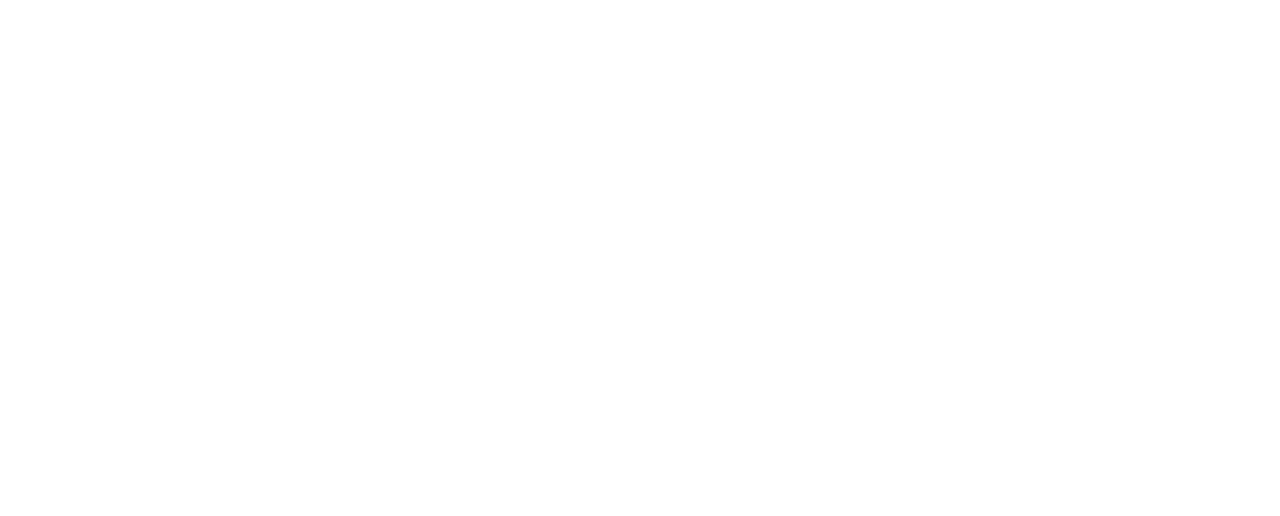
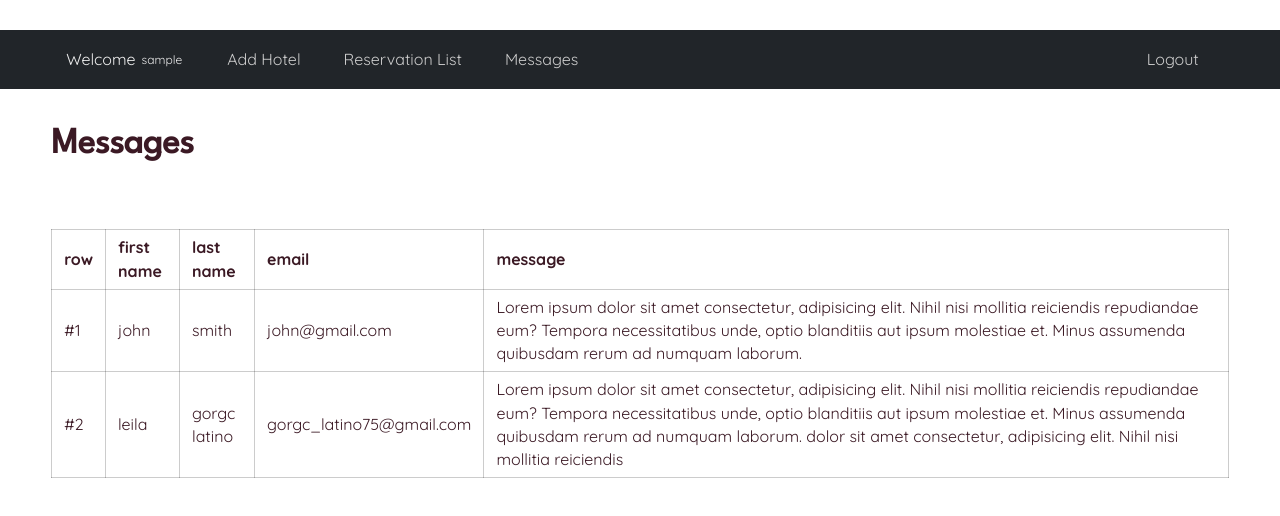
Before and after one commit to mosi3883/hotel, a React (Create React App) app: page /admin/messages in a window 1280 px wide. Before the commit this address had no page. Shown: the top 516 px of the page. Built offline with nearby package versions, Linux system fonts and the light colour scheme; sample sign-in values are in the browser's storage.

Commit message:
admin-messages v1.9

```diff
--- a/src/Components/App.jsx
+++ b/src/Components/App.jsx
@@ -9,6 +9,7 @@ import { AuthProvider } from '../context/AuthContext';
 import AdminPage from '../pages/AdminPage';
 import ReservationList from './admin/ReservationList';
 import AddHotel from './admin/AddHotel';
+import Messages from './admin/Messages';
 function App() {
   return (
     <div className='App'>
@@ -24,6 +25,7 @@ function App() {
             <Route path='/admin' element={<AdminPage />}>
               <Route index element={<ReservationList />} />
               <Route path='new-hotel' element={<AddHotel />} />
+              <Route path='messages' element={<Messages />} />
             </Route>
           </Routes>
         </AuthProvider>
--- a/src/Components/ContactForm.jsx
+++ b/src/Components/ContactForm.jsx
@@ -47,6 +47,10 @@ const ContactForm = () => {
         showConfirmButton: false,
         timer: 1500,
       });
+      setFname('');
+      setLname('');
+      setEmail('');
+      setMessage('');
     }
   };
   return (
--- a/src/Components/Login.jsx
+++ b/src/Components/Login.jsx
@@ -9,11 +9,12 @@ import Swal from 'sweetalert2';
 const Login = () => {
   const navigate = useNavigate();
   const authCtx = useContext(AuthContext);
+
+  const [username, setUsername] = useState('');
+  const [password, setPassword] = useState('');
   if (authCtx.isLoggedIn()) {
     navigate('/admin');
   }
-  const [username, setUsername] = useState('');
-  const [password, setPassword] = useState('');
   const loginHandler = (e) => {
     e.preventDefault();
     // validation
@@ -67,7 +68,7 @@ const Login = () => {
       <div className='form-group'>
         <FaLock className='input-icon' />
         <input
-          type='text'
+          type='password'
           id='password'
           className='login-input'
           placeholder='password'
--- a/src/Components/ReservationForm.jsx
+++ b/src/Components/ReservationForm.jsx
@@ -1,34 +1,131 @@
 import React from 'react';
+import { useState } from 'react';
+import Swal from 'sweetalert2';
 import './ReservationForm.scss';
 const ReservationForm = () => {
+  const [fname, setFname] = useState('');
+  const [lname, setLname] = useState('');
+  const [email, setEmail] = useState('');
+  const [phone, setPhone] = useState('');
+  const [guest, setGuest] = useState(0);
+  const [checkIn, setCheckIn] = useState('');
+  const [checkOut, setCheckOut] = useState('');
+
+  const formSubmitHandler = (e) => {
+    e.preventDefault();
+
+    // try to submit
+
+    if (true) {
+      Swal.fire({
+        position: 'top-end',
+        showConfirmButton: false,
+        timer: 3000,
+        timerProgressBar: false,
+        icon: 'success',
+        title: 'Reservation submited sucessfully',
+      });
+
+      setFname('');
+      setLname('');
+      setEmail('');
+      setPhone('');
+      setGuest('');
+      setCheckIn('');
+      setCheckOut('');
+    } else {
+      Swal.fire({
+        title: 'Error!',
+        text: 'Something went wrong!',
+        icon: 'error',
+        confirmButtonText: 'ok!',
+      });
+    }
+  };
+
+  const fnameChangeHandler = (e) => {
+    setFname(e.target.value);
+  };
+
+  const lnameChangeHandler = (e) => {
+    setLname(e.target.value);
+  };
+
+  const emailChangeHandler = (e) => {
+    setEmail(e.target.value);
+  };
+
+  const phoneChangeHandler = (e) => {
+    setPhone(e.target.value);
+  };
+
+  const guestsChangeHandler = (e) => {
+    setGuest(e.target.value);
+  };
+
+  const checkInChangeHandler = (e) => {
+    setCheckIn(e.target.value);
+  };
+
+  const checkOutChangeHandler = (e) => {
+    setCheckOut(e.target.value);
+  };
   return (
     <div className='container'>
-      <form className='reservation-form'>
+      <form className='reservation-form' onSubmit={formSubmitHandler}>
         <h2 className='heading-secondary text-center'>Reservation Form</h2>
         <div className='reserve-form-content'>
           <div className='form-group'>
             <label htmlFor='firstName' className='reserve-label'>
               First name
             </label>
-            <input type='text' id='firstName' className='reserve-input' />
+            <input
+              type='text'
+              id='firstName'
+              className='reserve-input'
+              onChange={fnameChangeHandler}
+              value={fname}
+              required
+            />
           </div>
           <div className='form-group'>
             <label htmlFor='lastName' className='reserve-label'>
               Last name
             </label>
-            <input type='text' id='lastName' className='reserve-input' />
+            <input
+              type='text'
+              id='lastName'
+              className='reserve-input'
+              onChange={lnameChangeHandler}
+              value={lname}
+              required
+            />
           </div>
           <div className='form-group'>
             <label htmlFor='email' className='reserve-label'>
               Email Address
             </label>
-            <input type='email' id='email' className='reserve-input' />
+            <input
+              type='email'
+              id='email'
+              className='reserve-input'
+              onChange={emailChangeHandler}
+              value={email}
+              required
+            />
           </div>
           <div className='form-group'>
             <label htmlFor='phone' className='reserve-label'>
               Phone number
             </label>
-            <input type='text' id='phone' className='reserve-input' />
+            <input
+              type='text'
+              id='phone'
+              className='reserve-input'
+              onChange={phoneChangeHandler}
+              value={phone}
+              required
+            />
           </div>
           <div className='form-group'>
             <div className='input-group'>
@@ -36,19 +133,37 @@ const ReservationForm = () => {
                 <label htmlFor='guests' className='reserve-label'>
                   Number of guests
                 </label>
-                <input type='number' className='reserve-input reserve-input__small' />
+                <input
+                  type='number'
+                  className='reserve-input reserve-input__small'
+                  onChange={guestsChangeHandler}
+                  value={guest}
+                  required
+                />
               </div>
               <div className='input-checkin'>
                 <label htmlFor='checkin' className='check-label'>
                   Check in
                 </label>
-                <input type='date' className='check-input' />
+                <input
+                  type='date'
+                  className='check-input'
+                  onChange={checkInChangeHandler}
+                  value={checkIn}
+                  required
+                />
               </div>
               <div className='input-checkout'>
                 <label htmlFor='checkout' className='check-label'>
                   Check out
                 </label>
-                <input type='date' className='check-input' />
+                <input
+                  type='date'
+                  className='check-input'
+                  onChange={checkOutChangeHandler}
+                  value={checkOut}
+                  required
+                />
               </div>
             </div>
           </div>
--- a/src/Components/admin/AddHotel.jsx
+++ b/src/Components/admin/AddHotel.jsx
@@ -162,7 +162,7 @@ const AddHotel = () => {
     setImages(e.target);
   };
   return (
-    <div>
+    <div className='container'>
       <h3 className='heading-tertiary'>Add new Hotel</h3>
       <form className='addHotel-form' onSubmit={handleSubmit}>
         <div className='form-group'>
--- a/src/Components/admin/AdminNavbar.jsx
+++ b/src/Components/admin/AdminNavbar.jsx
@@ -2,14 +2,18 @@ import React from 'react';
 import { useContext } from 'react';
 import { Link, useNavigate } from 'react-router-dom';
 import AuthContext from '../../context/AuthContext';
-import './AdminNavbar.css';
+import './AdminNavbar.scss';
 const AdminNavbar = () => {
   const authCtx = useContext(AuthContext);
   const navigate = useNavigate();
   const username = authCtx.getAuthUser().name;
   return (
+    <div className='admin-nav--outer'>
+      <div className='container'>
         <nav className='admin-nav'>
-      <p className='welcome'>Welcome {username}</p>
+          <p className='welcome'>
+            Welcome <span className='user-name'>{username}</span>
+          </p>
           <ul className='admin-nav-list'>
             <li className='admin-nav-item'>
               <Link to='/admin/new-hotel' className='admin-nav-link'>
@@ -21,7 +25,13 @@ const AdminNavbar = () => {
                 Reservation List
               </Link>
             </li>
+
             <li className='admin-nav-item'>
+              <Link to='/admin/messages' className='admin-nav-link'>
+                Messages
+              </Link>
+            </li>
+            <li className='admin-nav-item admin-nav-item--auth'>
               <Link
                 to='#'
                 className='admin-nav-link'
@@ -36,6 +46,8 @@ const AdminNavbar = () => {
             </li>
           </ul>
         </nav>
+      </div>
+    </div>
   );
 };
 
--- /dev/null
+++ b/src/Components/admin/AdminNavbar.scss
@@ -0,0 +1,75 @@
+.admin-nav {
+  color: #eee;
+
+  display: flex;
+  align-items: center;
+  flex-direction: column;
+  padding: 0 15px;
+  gap: 10px;
+
+  @media screen and (min-width: 769px) {
+    flex-direction: row;
+    gap: 0;
+  }
+
+  &--outer {
+    background-color: rgb(33, 37, 41);
+    margin: 30px 0;
+    padding: 10px 0;
+  }
+}
+.admin-nav p.welcome {
+  margin-bottom: 0 !important;
+  margin-right: 30px;
+}
+
+.admin-nav-list {
+  list-style: none;
+  display: flex;
+  flex-direction: column;
+  gap: 20px;
+  flex-grow: 1;
+
+  @media screen and (min-width: 769px) {
+    flex-direction: row;
+    gap: 13px;
+  }
+}
+
+.admin-nav-item {
+  &--auth {
+    @media screen and (min-width: 769px) {
+      margin-left: auto;
+    }
+  }
+}
+.admin-nav-link,
+.admin-nav-link:link,
+.admin-nav-link:visited {
+  text-decoration: none;
+  color: #ccc;
+  display: inline-block;
+  padding: 8px 15px;
+  transition: all 0.2s;
+  background-color: transparent;
+  cursor: pointer;
+  border: none;
+  text-align: center;
+  width: 100%;
+}
+
+.admin-nav-link:hover,
+.admin-nav-link:active {
+  color: #fff;
+}
+
+.welcome {
+  display: flex;
+  align-items: center;
+}
+
+.user-name {
+  font-size: 12px;
+  display: inline-block;
+  margin-left: 6px;
+}
--- /dev/null
+++ b/src/Components/admin/Messages.jsx
@@ -0,0 +1,56 @@
+import React from 'react';
+import { useEffect } from 'react';
+import { useState } from 'react';
+import './Messages.scss';
+const Messages = () => {
+  const [messages, setMessages] = useState([]);
+
+  useEffect(() => {
+    setMessages([
+      {
+        fname: 'john',
+        lname: 'smith',
+        email: 'john@gmail.com',
+        text: ' Lorem ipsum dolor sit amet consectetur, adipisicing elit. Nihil nisi mollitia reiciendis repudiandae eum? Tempora necessitatibus unde, optio blanditiis aut ipsum molestiae et. Minus assumenda quibusdam rerum ad numquam laborum.',
+      },
+      {
+        fname: 'leila',
+        lname: 'gorgc latino',
+        email: 'gorgc_latino75@gmail.com',
+        text: ' Lorem ipsum dolor sit amet consectetur, adipisicing elit. Nihil nisi mollitia reiciendis repudiandae eum? Tempora necessitatibus unde, optio blanditiis aut ipsum molestiae et. Minus assumenda quibusdam rerum ad numquam laborum. dolor sit amet consectetur, adipisicing elit. Nihil nisi mollitia reiciendis ',
+      },
+    ]);
+  }, []);
+  return (
+    <div className='container'>
+      <div className='messages'>
+        <h3 className='heading-tertiary'>Messages</h3>
+
+        <div className='table-content'>
+          <table className='table'>
+            <tr className='tr'>
+              <th className='th'>row</th>
+              <th className='th'>first name</th>
+              <th className='th'>last name</th>
+              <th className='th'>email</th>
+              <th className='th'> message</th>
+            </tr>
+            {messages.map((message, i) => {
+              return (
+                <tr>
+                  <td className='td'>#{i + 1}</td>
+                  <td className='td'>{message.fname}</td>
+                  <td className='td'>{message.lname}</td>
+                  <td className='td'>{message.email}</td>
+                  <td className='td message'>{message.text}</td>
+                </tr>
+              );
+            })}
+          </table>
+        </div>
+      </div>
+    </div>
+  );
+};
+
+export default Messages;
--- /dev/null
+++ b/src/Components/admin/Messages.scss
@@ -0,0 +1,29 @@
+.table {
+  border: 1px solid rgba($color: #000000, $alpha: 0.2);
+  border-collapse: collapse;
+  margin: 40px 0;
+  width: 100%;
+}
+
+.table-content {
+  width: 100%;
+  overflow-x: auto;
+}
+
+.tr {
+  border-bottom: 1px solid rgba($color: #000000, $alpha: 0.7);
+}
+
+.th {
+  text-align: left;
+}
+
+.td,
+.th {
+  padding: 6px 12px;
+  border: 1px solid rgba($color: #000000, $alpha: 0.2);
+}
+
+.td.message {
+  min-width: 500px;
+}
--- a/src/Components/admin/ReservationList.jsx
+++ b/src/Components/admin/ReservationList.jsx
@@ -1,7 +1,61 @@
 import React from 'react';
+import { useEffect } from 'react';
+import { useState } from 'react';
 
 const ReservationList = () => {
-  return <div>ReservationList</div>;
+  const [reserveList, setReserveList] = useState([]);
+
+  useEffect(() => {
+    setReserveList([
+      {
+        fname: 'mike',
+        lname: 'chandler',
+        email: 'mike@gmail.com',
+        phone: '514-256-14-36',
+        guests: 17,
+        checkIn: '2015-01-2',
+        checkOut: '2015-01-15',
+      },
+    ]);
+  }, []);
+  return (
+    <div className='container'>
+      <div className='reservation'>
+        <h3 className='heading-tertiary'>Reservation List</h3>
+
+        {reserveList.length > 0 && (
+          <div className='table-content'>
+            <table className='table'>
+              <tr className='tr'>
+                <th className='th'>row</th>
+                <th className='th'>first name</th>
+                <th className='th'>last name</th>
+                <th className='th'>email</th>
+                <th className='th'> phone</th>
+                <th className='th'># of guests</th>
+                <th className='th'>check in</th>
+                <th className='th'>check out</th>
+              </tr>
+              {reserveList.map((item, i) => {
+                return (
+                  <tr>
+                    <td className='td'>#{i + 1}</td>
+                    <td className='td'>{item.fname}</td>
+                    <td className='td'>{item.lname}</td>
+                    <td className='td'>{item.email}</td>
+                    <td className='td'>{item.phone}</td>
+                    <td className='td'>{item.guests}</td>
+                    <td className='td'>{item.checkIn}</td>
+                    <td className='td'>{item.checkOut}</td>
+                  </tr>
+                );
+              })}
+            </table>
+          </div>
+        )}
+      </div>
+    </div>
+  );
 };
 
 export default ReservationList;
--- a/src/pages/AdminPage.jsx
+++ b/src/pages/AdminPage.jsx
@@ -18,10 +18,10 @@ const AdminPage = () => {
   return (
     <>
       {authCtx.isLoggedIn() && (
-        <div className='container'>
+        <>
           <AdminNavbar />
           <Outlet />
-        </div>
+        </>
       )}
     </>
   );
```
Also changed, not shown: src/Components/admin/AdminNavbar.css (deleted, +0 -35 lines). Lines whose indentation alone changed are shown as unchanged.
